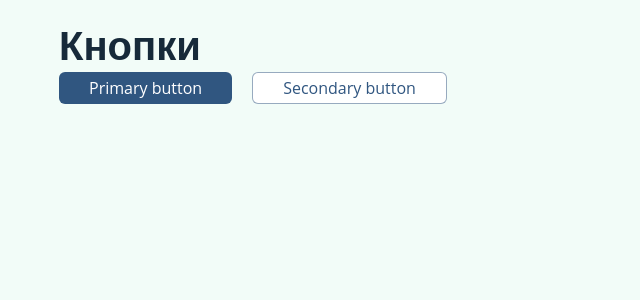
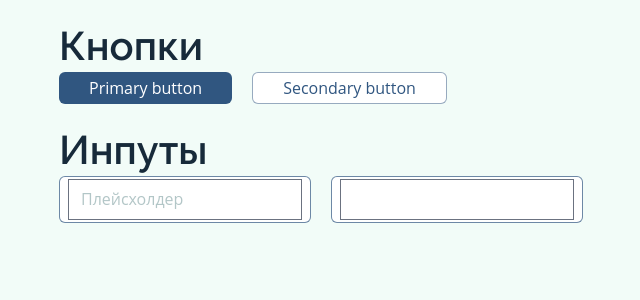
Before and after one commit to Vol1and/vol1ary, a Next.js app: page /ui in a window 1280 px wide. Shown: the top 300 px of the page, without its empty margins (213-853 px from the left). Built offline with nearby package versions, Linux system fonts and the light colour scheme.

Commit message:
basic input styling

```diff
--- a/package.json
+++ b/package.json
@@ -28,8 +28,5 @@
     "start": "next start",
     "test": "react-scripts test",
     "eject": "react-scripts eject"
-  },
-  "devDependencies": {
-    "tailwind-styled-components": "^2.2.0"
   }
 }
--- a/src/components/base/BButton/BButton.tsx
+++ b/src/components/base/BButton/BButton.tsx
@@ -9,17 +9,17 @@ interface Props {
 const BButton: React.FC<Props> = (props) => {
 
     const isDisabled = useMemo(() => {
-        return `${props.disabled ? 'bbutton--disabled': ''}`
+        return `${props.disabled ? 'b-button--disabled': ''}`
         }, [props.disabled]);
 
 
     const buttonVariant = useMemo(() => {
-        return `bbutton--${props.variant}`
+        return `b-button--${props.variant}`
     }, [props.variant]);
 
 
     return (
-        <button className={`bbutton ${isDisabled} ${buttonVariant}`} disabled={props.disabled} >
+        <button className={`b-button ${isDisabled} ${buttonVariant}`} disabled={props.disabled} >
             {props.children}
         </button>
     )
--- a/src/components/base/BInput/BInput.tsx
+++ b/src/components/base/BInput/BInput.tsx
@@ -10,12 +10,14 @@ const BInput = <T extends FieldValues>(props: Props<T>) => {
     const {field} = useController(props);
 
     return (
-        <input
+        <div className={`b-input-group`}>
+            <input
             {...field}
             className={`b-input`}
             disabled={props.disabled}
             placeholder={props.placeholder}
         />
+        </div>
     )
 }
 
--- a/src/pages/_app.js
+++ b/src/pages/_app.js
@@ -1,7 +1,14 @@
 import '../styles/main.css';
+import Head from "next/head";
 
 function MyApp({ Component, pageProps }) {
-    return  <Component {...pageProps} />
+    return (<div>
+        <Head>
+            <title>Vol1ary: мой личный дневник</title>
+            <link href="https://fonts.googleapis.com/css2?family=Noto+Sans:ital,wght@0,400;0,500;0,700;1,400;1,500;1,700&family=Raleway:ital,wght@0,600;1,600&display=swap" rel="stylesheet"/>
+        </Head>
+        <Component {...pageProps} />
+    </div>)
 }
 
 export default MyApp;
--- a/src/pages/ui/index.tsx
+++ b/src/pages/ui/index.tsx
@@ -1,13 +1,25 @@
 import BButton from "@/components/base/BButton/BButton";
+import BInput from "@/components/base/BInput/BInput";
+import {useForm} from "react-hook-form";
 
 
 const UiKIt = () => {
+
+    const {control} = useForm({
+        defaultValues: {
+            name: ''
+        },mode:"onChange"})
     return (
         <div className="container py-20">
             <h1 className='t-h1'>Кнопки</h1>
-            <div className="flex gap-20">
+            <div className="flex gap-20 mb-20">
                 <BButton>Primary button</BButton>
                 <BButton variant="secondary">Secondary button</BButton>
+            </div>
+            <h1 className="t-h1">Инпуты</h1>
+            <div className="flex gap-20">
+                <BInput control={control} name="name" placeholder="Плейсхолдер" />
+                <BInput control={control} name="name"/>
             </div>
         </div>
     );
--- a/src/styles/main.css
+++ b/src/styles/main.css
@@ -2,6 +2,7 @@
 @import './typography/links.css';
 @import './tailwind.css';
 @import "ui/button.css";
+@import "ui/input.css";
 
 body {
     @apply bg-additional-2;
--- a/src/styles/ui/button.css
+++ b/src/styles/ui/button.css
@@ -1,4 +1,4 @@
-.bbutton {
+.b-button {
     @apply px-20 md:px-30 py-4 lg:py-6 t-p2 rounded-[6px] transition;
 
     &--primary {
--- /dev/null
+++ b/src/styles/ui/input.css
@@ -0,0 +1,7 @@
+.b-input-group {
+    @apply border-primary/70 border-[1px] focus:border-primary hover:border-primary
+    md:py-2 lg:py-4 rounded-[6px] bg-white px-8;
+}
+.b-input {
+    @apply outline-none t-p2 text-black placeholder-additional-3/30;
+}
```
Also changed, not shown: 1 other file (tests, documents, lock files or other folders).
